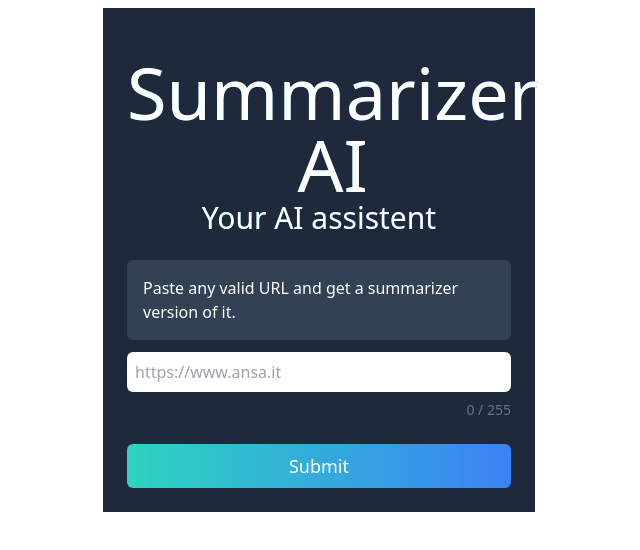
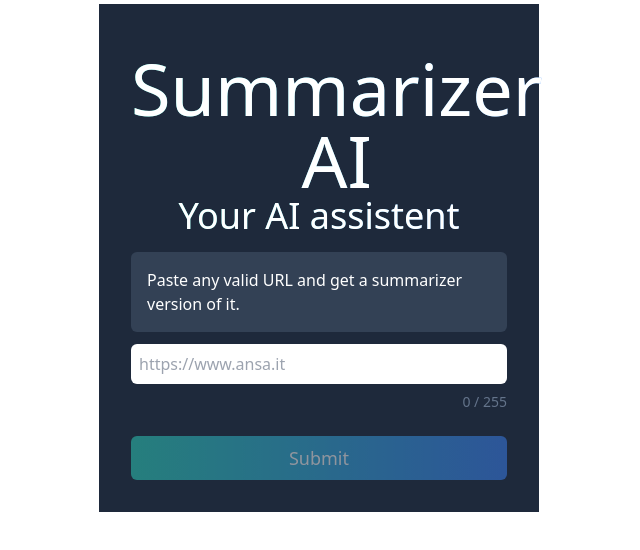
Before and after one commit to gianpd/summarizerAI, a Next.js app in the folder frontend/: page / in a window 1280 px wide. Shown: the top 550 px of the page, without its empty margins (321-961 px from the left). Built offline with nearby package versions, Linux system fonts and the light colour scheme.

Commit message:
submit button invalid condition

```diff
--- a/frontend/components/formComponents.tsx
+++ b/frontend/components/formComponents.tsx
@@ -37,6 +37,7 @@ const Form: React.FC<FormProps> = (props) => {
         placeholder='https://www.ansa.it'
         value={props.prompt}
         onChange={(e) => updatePromptValue(e.currentTarget.value)}
+        required
         ></input>
         <div className={statusColor + " flex justify-between my-2 mb-6 text-sm"}>
             <div>{statusText}</div>
@@ -48,7 +49,7 @@ const Form: React.FC<FormProps> = (props) => {
         className="bg-gradient-to-r from-teal-400
         to-blue-500 disabled:opacity-50 w-full p-2 rounded-md text-lg"
         onClick={props.onSubmit}
-        disabled={props.isLoading || !isPromptValid}>
+        disabled={!props.isLoading || !isPromptValid || props.prompt.length == 0 || !props.prompt.startsWith('https://')}>
             Submit
         </button>
 
--- a/frontend/components/homeComponents.tsx
+++ b/frontend/components/homeComponents.tsx
@@ -11,7 +11,7 @@ const SummarizerAI: React.FC = () => {
     const [postId, setPostID] = React.useState("");
     const [summary, setSummary] = React.useState("");
     const [hasresult, setHasResult] = React.useState(false);
-    const [isLoading, setIsLoading] = React.useState(false);
+    const [isLoading, setIsLoading] = React.useState(true);
 
     const onSubmit = () => {
         // primo metodo chiamato quando url è inserito -> POST request to the back-end
@@ -44,7 +44,7 @@ const SummarizerAI: React.FC = () => {
     const onResult = (data: any) => {
         setSummary(data.summary);
         setHasResult(true);
-        setIsLoading(false);
+        setIsLoading(true);
     }
 
     console.log(summary);
@@ -52,7 +52,7 @@ const SummarizerAI: React.FC = () => {
     const onReset = () => {
         setPrompt("")
         setHasResult(false)
-        setIsLoading(false)
+        setIsLoading(true)
     }
 
 
@@ -77,18 +77,18 @@ const SummarizerAI: React.FC = () => {
     }
 
     const gradientTextStyle =
-    "text-white text-transparent bg-clip-text bg-gradient-to-r from-teal-400 to-blue-700 font-light w-fit mx-auto";
+    "text-white text-transparent bg-clip-text bg-gradient-to-r from-teal-400 to-blue-400 font-light w-fit mx-auto";
 
     return (
         <>
         <div className='h-screen flex'>
-            <div className='max-w-md mx-auto p-2'>
-                <div className='bg-slate-800 p-6 roundend-md text-white'>
-                    <div className='text-center my-6'>
+            <div className='max-w-md mx-auto p-1'>
+                <div className='bg-slate-800 p-8 text-white'>
+                    <div className='text-center my-4'>
                         <h1 className={gradientTextStyle + " text-7xl font-light"}>
                             Summarizer AI
                         </h1>
-                        <div className={gradientTextStyle + " text-3xl font-ligth"}>Your AI assistent</div>
+                        <div className={gradientTextStyle + " text-4xl font-ligth aspect-auto"}>Your AI assistent</div>
                     </div>
                     {resultsElement}
                 </div>
```
